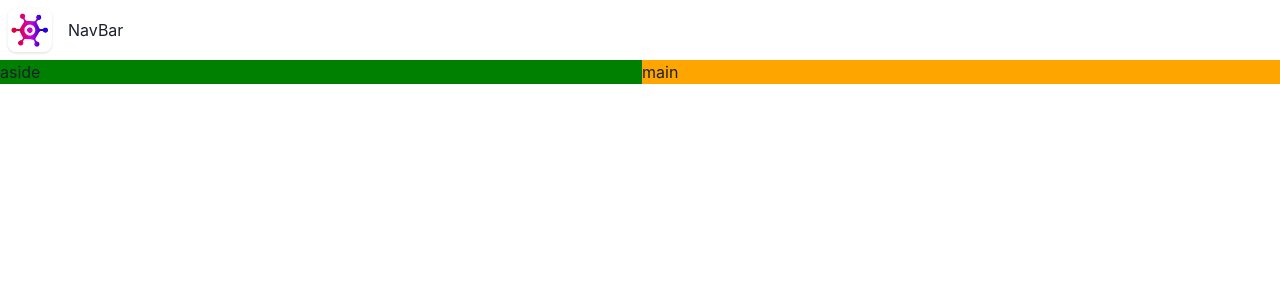
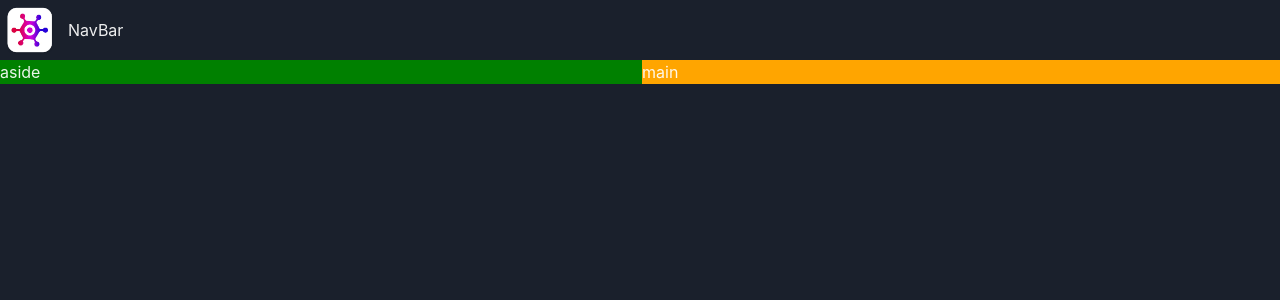
Before and after one commit to Marcus-K-Thorsen/first_project, a React (Vite) app: page / in a window 1280 px wide. Shown: the top 300 px of the page. Built offline with nearby package versions, Linux system fonts and the light colour scheme.

Commit message:
created the theme.ts so that the initial colormode is dark

```diff
--- a/src/main.tsx
+++ b/src/main.tsx
@@ -1,12 +1,15 @@
 import React from 'react'
 import ReactDOM from 'react-dom/client'
 import App from "./App"
-import { ChakraProvider } from "@chakra-ui/react";
+import theme from "./theme"
+
+import { ChakraProvider, ColorModeScript } from "@chakra-ui/react";
 
 ReactDOM.createRoot(document.getElementById('root') as HTMLElement).render(
   <React.StrictMode>
-    <ChakraProvider>
-    <App />
+    <ChakraProvider theme={theme}>
+      <ColorModeScript initialColorMode={theme.config.initialColorMode} />
+      <App />
     </ChakraProvider>
   </React.StrictMode>
 );
--- /dev/null
+++ b/src/theme.ts
@@ -0,0 +1,9 @@
+import { extendTheme, ThemeConfig } from "@chakra-ui/react";
+
+const config: ThemeConfig = {
+    initialColorMode: "dark",
+};
+
+const theme = extendTheme({ config });
+
+export default theme;
```
